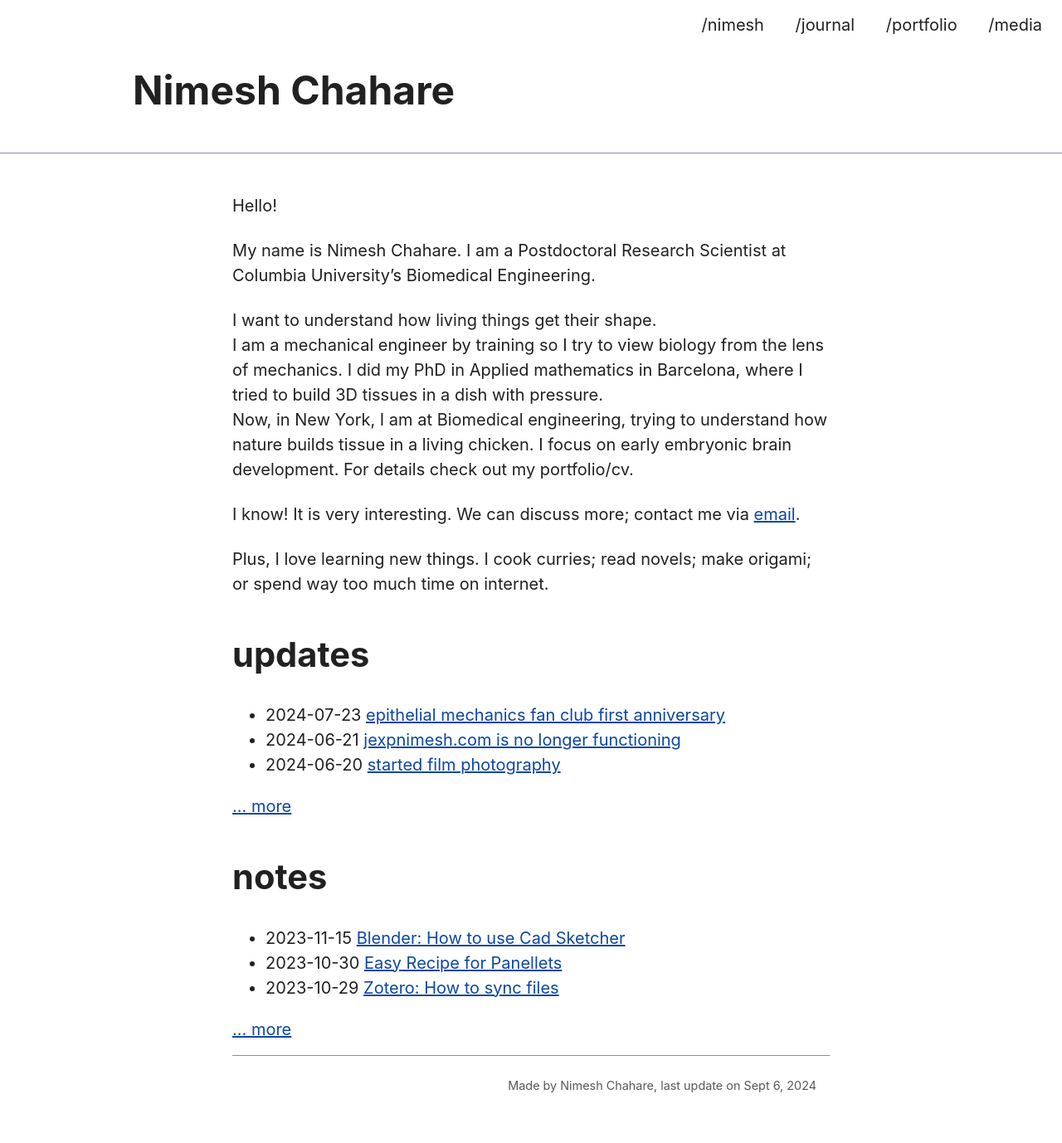
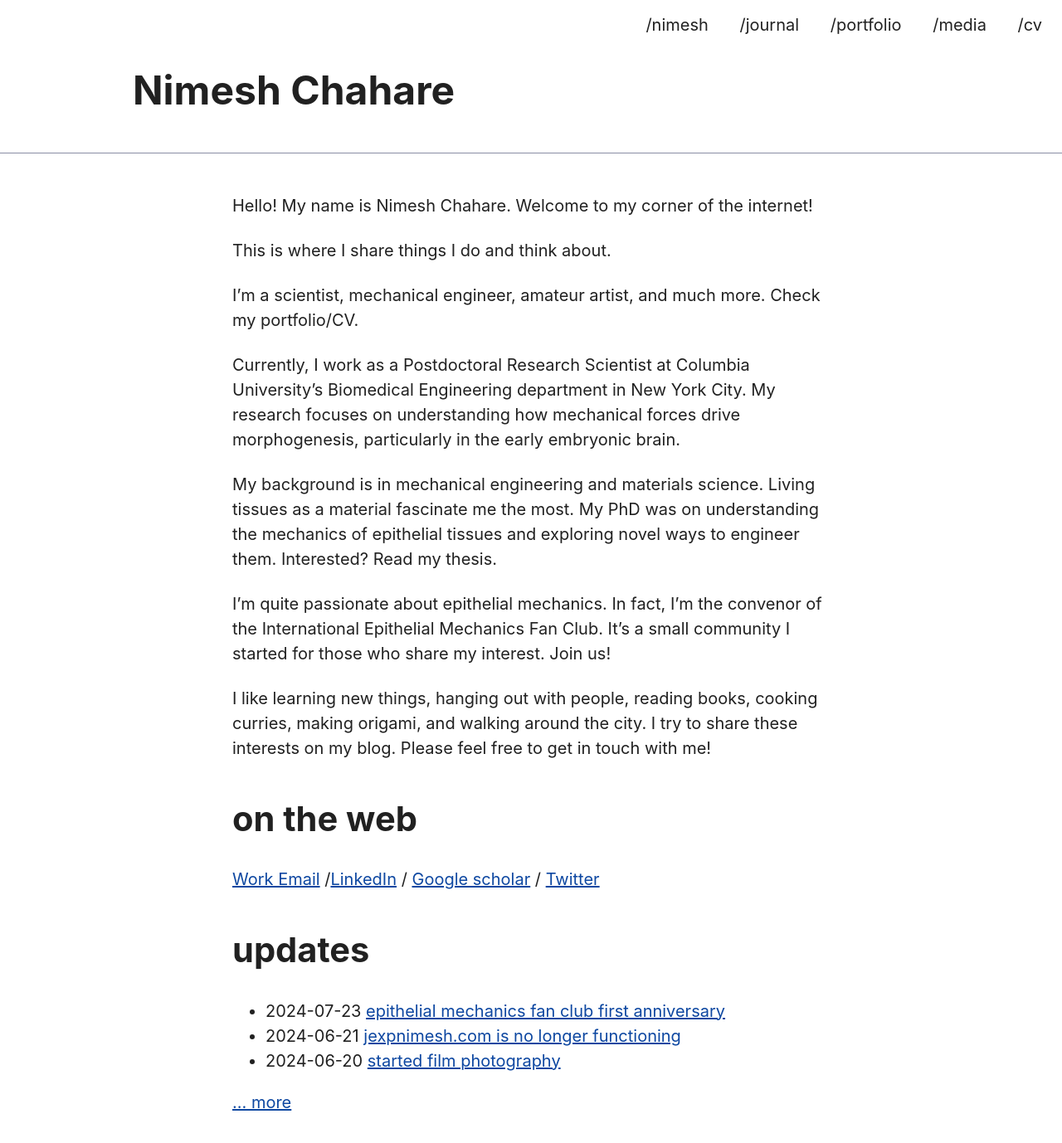
Before and after one commit to nchahare/nchahare.github.io, a Jekyll site: the page built from index.md, in a window 1280 px wide and 1400 px high. Shown: the top 1378 px of the window at 83% size. Built offline with Jekyll 4.4.1, drawn with Linux system fonts in a browser that asks for light colours; some of the changed text lies outside the part shown.

Commit message:
updated home, deleted head, added cv section

```diff
--- a/_data/navigation.yml
+++ b/_data/navigation.yml
@@ -9,3 +9,6 @@
 
 - name: /media
   link: /lite/media/
+
+- name: /cv
+  link: /lite/media/
--- a/_includes/head.html
+++ /dev/null
@@ -1,12 +0,0 @@
-<meta charset="utf-8">
-<meta http-equiv="X-UA-Compatible" content="IE=edge">
-<meta name="viewport" content="width=device-width, initial-scale=1.0">
-
-<title>{% if page.url != '/' %}{{ page.title }} | {% endif %}{{ site.title }}</title>
-<meta name="description" content="{{ page.description }}" />
-<link rel="stylesheet" href="{{ '/assets/css/simple.css' | prepend: site.baseurl }}">
-<link rel="stylesheet" href="{{ '/assets/css/style.css' | prepend: site.baseurl }}">
-
-<link rel="canonical" href="{{ page.url | replace:'index.html','' | prepend: site.baseurl | prepend: site.url }}">
-<link rel="alternate" type="application/rss+xml" title="{{ site.title }}" href="{{ "/feed.xml" | prepend: site.baseurl | prepend: site.url }}">
-<link rel="sitemap" type="application/xml" title="Sitemap" href="{{ "/sitemap.xml" | prepend: site.baseurl | prepend: site.url }}" />
--- a/_layouts/default.html
+++ b/_layouts/default.html
@@ -1,7 +1,18 @@
 <!doctype html>
 <html lang="en-US">
   <head>
-    {% include head.html %}
+    <meta charset="utf-8">
+    <meta http-equiv="X-UA-Compatible" content="IE=edge">
+    <meta name="viewport" content="width=device-width, initial-scale=1.0">
+
+    <title>{% if page.url != '/' %}{{ page.title }} | {% endif %}{{ site.title }}</title>
+    <meta name="description" content="{{ page.description }}" />
+    <link rel="stylesheet" href="{{ '/assets/css/simple.css' | prepend: site.baseurl }}">
+    <link rel="stylesheet" href="{{ '/assets/css/style.css' | prepend: site.baseurl }}">
+
+    <link rel="canonical" href="{{ page.url | replace:'index.html','' | prepend: site.baseurl | prepend: site.url }}">
+    <link rel="alternate" type="application/rss+xml" title="{{ site.title }}" href="{{ "/feed.xml" | prepend: site.baseurl | prepend: site.url }}">
+    <link rel="sitemap" type="application/xml" title="Sitemap" href="{{ "/sitemap.xml" | prepend: site.baseurl | prepend: site.url }}" />
   </head>
   <body>
 
--- a/_layouts/home.html
+++ b/_layouts/home.html
@@ -31,4 +31,8 @@ layout: default
     </ul>
     <a href="{{'/journal' | prepend: site.baseurl }}"> ... more</a>
   {%- endif -%}
+
+  <h2>colophon</h2>
+  <p>This website was built using Jekyll and is hosted on GitHub Pages. The CSS has been heavily adapted from Simple.css. The design draws inspiration from 1mb.club and aligns with the principles of the Lean Web movement. Plus, no tracking, no ads, no cookies. You can check the github repo.</p>
+
 </div>
--- a/index.md
+++ b/index.md
@@ -6,12 +6,20 @@ layout: home
 title: Nimesh Chahare
 ---
 
-Hello!
+Hello! My name is Nimesh Chahare. Welcome to my corner of the internet!
 
-My name is Nimesh Chahare. I am a Postdoctoral Research Scientist at Columbia University's Biomedical Engineering.
+This is where I share things I do and think about.
 
-I want to understand how living things get their shape. <br> I am a mechanical engineer by training so I try to view biology from the lens of mechanics. I did my PhD in Applied mathematics in Barcelona, where I tried to build 3D tissues in a dish with pressure.<br> Now, in New York, I am at Biomedical engineering, trying to understand how nature builds tissue in a living chicken. I focus on early embryonic brain development. For details check out my portfolio/cv.
+I'm a scientist, mechanical engineer, amateur artist, and much more. Check my portfolio/CV.
 
-I know! It is very interesting. We can discuss more; contact me via [email](mailto:nimesh.c@columbia.edu).
+Currently, I work as a Postdoctoral Research Scientist at Columbia University's Biomedical Engineering department in New York City. My research focuses on understanding how mechanical forces drive morphogenesis, particularly in the early embryonic brain.
 
-Plus, I love learning new things. I cook curries; read novels; make origami;<br> or spend way too much time on internet.
+My background is in mechanical engineering and materials science. Living tissues as a material fascinate me the most. My PhD was on understanding the mechanics of epithelial tissues and exploring novel ways to engineer them. Interested? Read my thesis.
+
+I'm quite passionate about epithelial mechanics. In fact, I'm the convenor of the International Epithelial Mechanics Fan Club. It's a small community I started for those who share my interest. Join us!
+
+I like learning new things, hanging out with people, reading books, cooking curries, making origami, and walking around the city. I try to share these interests on my blog. Please feel free to get in touch with me!
+
+## on the web
+
+[Work Email](mailto:nimesh.c@columbia.edu) /[LinkedIn](https://www.linkedin.com/in/nchahare/) / [Google scholar](https://scholar.google.com/citations?user=g0yOthAAAAAJ&hl=en&oi=ao) / [Twitter](https://twitter.com/onenimesa/)
```
Also changed, not shown: about.md (+6 -2 lines), Gemfile.lock.
